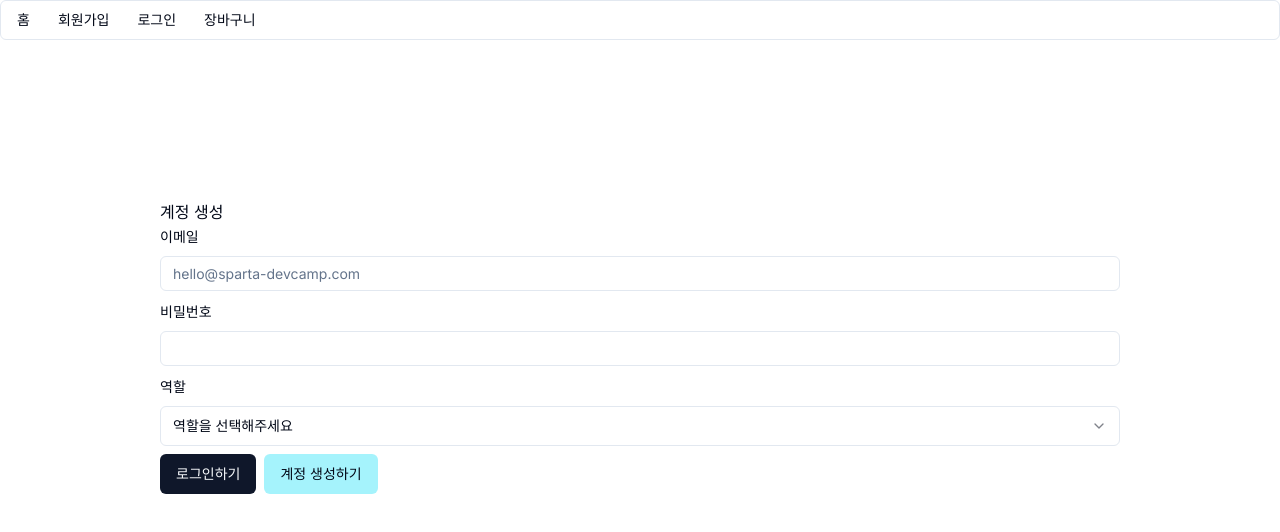
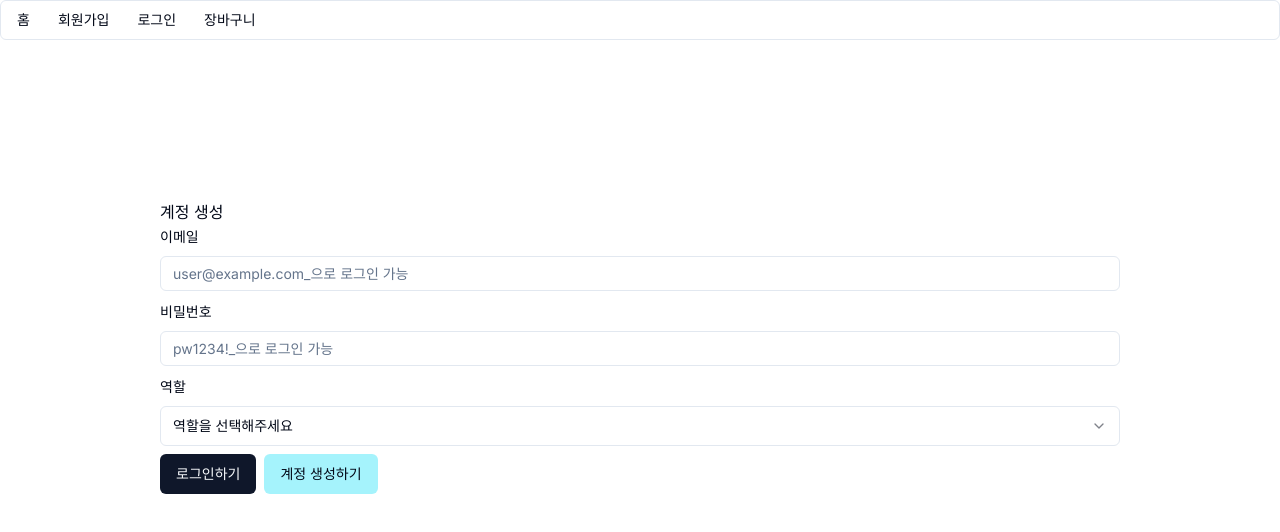
Before and after one commit to Pseheyon/DevCamp, a Next.js app: page /login in a window 1280 px wide. Shown: the top 532 px of the page. Built offline with nearby package versions, Linux system fonts and the light colour scheme.

Commit message:
[fix] 로그인 스키마 생성, 회원인지 여부 확인
이메일, 패스워드, 역할로만  로그인 스키마 분리, 목업데이터로 회원인지 여부 확인

```diff
--- /dev/null
+++ b/src/app/api/login/route.ts
@@ -0,0 +1,35 @@
+import { loginSchema } from "@/validators/loginSchema";
+import { NextResponse } from "next/server";
+const mockUserData = {
+  email: "user@example.com",
+  password: "pw1234!!",
+  rol: "admin",
+};
+export async function POST(request: Request) {
+  const body: unknown = await request.json();
+
+  const result = loginSchema.safeParse(body);
+
+  // check out Zod's .flatten() method for an easier way to process errors
+  let zodErrors = {};
+  if (!result.success) {
+    result.error.issues.forEach((issue) => {
+      zodErrors = { ...zodErrors, [issue.path[0]]: issue.message };
+    });
+  } else {
+    console.log("서버확인", result);
+    const { email, password } = result.data;
+
+    const existingUser = mockUserData.email === email ? mockUserData : null;
+
+    if (!existingUser || existingUser.password !== password) {
+      zodErrors = { authentication: "사용자 정보가 없습니다." };
+    }
+  }
+
+  return NextResponse.json(
+    Object.keys(zodErrors).length > 0
+      ? { errors: zodErrors }
+      : { success: true }
+  );
+}
--- a/src/app/login/page.tsx
+++ b/src/app/login/page.tsx
@@ -33,14 +33,15 @@ import {
 } from "@/components/ui/select";
 import { useToast } from "@/components/ui/use-toast";
 import { Input } from "@/components/ui/input";
-import { TsRegisterSchemaType, registerSchema } from "@/validators/auth";
+import { TsLoginSchemaType, loginSchema } from "@/validators/loginSchema";
 import { cn } from "@/lib/utils";
 export default function Login() {
-  const form = useForm<TsRegisterSchemaType>({
-    resolver: zodResolver(registerSchema),
+  const form = useForm<TsLoginSchemaType>({
+    resolver: zodResolver(loginSchema),
     defaultValues: {
       email: "",
       password: "",
+      role: "",
     },
   });
 
@@ -50,14 +51,14 @@ export default function Login() {
     formState: { errors, isSubmitting },
     reset,
     setError,
-  } = useForm<TsRegisterSchemaType>({
-    resolver: zodResolver(registerSchema),
+  } = useForm<TsLoginSchemaType>({
+    resolver: zodResolver(loginSchema),
   });
 
   const { toast } = useToast();
-  const onSubmit = async (data: TsRegisterSchemaType) => {
+  const onSubmit = async (data: TsLoginSchemaType) => {
     alert(JSON.stringify(data, null, 4));
-    const response = await fetch("/api/signup", {
+    const response = await fetch("/api/login", {
       method: "POST",
       body: JSON.stringify(data),
       headers: {
@@ -94,7 +95,10 @@ export default function Login() {
                 <FormItem>
                   <FormLabel>이메일</FormLabel>
                   <FormControl>
-                    <Input placeholder="hello@sparta-devcamp.com" {...field} />
+                    <Input
+                      placeholder="user@example.com_으로 로그인 가능"
+                      {...field}
+                    />
                   </FormControl>
                   <FormMessage />
                 </FormItem>
@@ -110,7 +114,11 @@ export default function Login() {
                 <FormItem>
                   <FormLabel>비밀번호</FormLabel>
                   <FormControl>
-                    <Input type={"password"} {...field} />
+                    <Input
+                      placeholder="pw1234!_으로 로그인 가능"
+                      type={"password"}
+                      {...field}
+                    />
                   </FormControl>
                   <FormMessage />
                 </FormItem>
@@ -149,10 +157,13 @@ export default function Login() {
               type="submit"
               className=" cursor-pointer"
               onClick={(e) => {
+                console.log("클릭 발생!");
                 form.handleSubmit(onSubmit)(e);
               }}
             >
-              <Link href="/cart">로그인하기</Link>
+              {/* <Link href="/cart"> */}
+              로그인하기
+              {/* </Link> */}
             </Button>
             <Button
               variant="lightblue"
--- a/src/components/sign-up.tsx
+++ b/src/components/sign-up.tsx
@@ -63,8 +63,6 @@ export default function FormWithReactHookFormAndZod() {
 
   const { toast } = useToast();
   const onSubmit = async (data: TsRegisterSchemaType) => {
-    console.log("onSubmit 함수 호출됨");
-    console.log("data", data);
     const { password, confirmPassword } = data;
     if (password !== confirmPassword) {
       toast({
@@ -224,7 +222,6 @@ export default function FormWithReactHookFormAndZod() {
               className={cn({ hidden: step === 0 })}
               type="submit"
               onClick={(e) => {
-                console.log("클릭 발생!");
                 form.handleSubmit(onSubmit)(e);
               }}
             >
--- /dev/null
+++ b/src/validators/loginSchema.ts
@@ -0,0 +1,17 @@
+// loginSchema.ts
+import { z } from "zod";
+const passwordRegex =
+  /^(?=.*[a-zA-Z])(?=.*\d)(?=.*[@$!%*?&])[A-Za-z\d@$!%*?&]{8,}$/;
+export const loginSchema = z.object({
+  email: z.string().email({ message: "올바른 이메일 양식으로 기입해 주세요" }),
+  password: z
+    .string()
+    .min(6, "비밀번호는 최소 6자리 이상이어야 합니다.")
+    .max(100, "비밀번호는 100자리 이하이어야 합니다.")
+    .refine(
+      (value) => passwordRegex.test(value),
+      "비밀번호는 최소 6자리 이상, 영문, 숫자, 특수문자를 포함해야 합니다."
+    ),
+  role: z.string().min(2, { message: "역할을 선택해주세요." }),
+});
+export type TsLoginSchemaType = z.infer<typeof loginSchema>;
```
